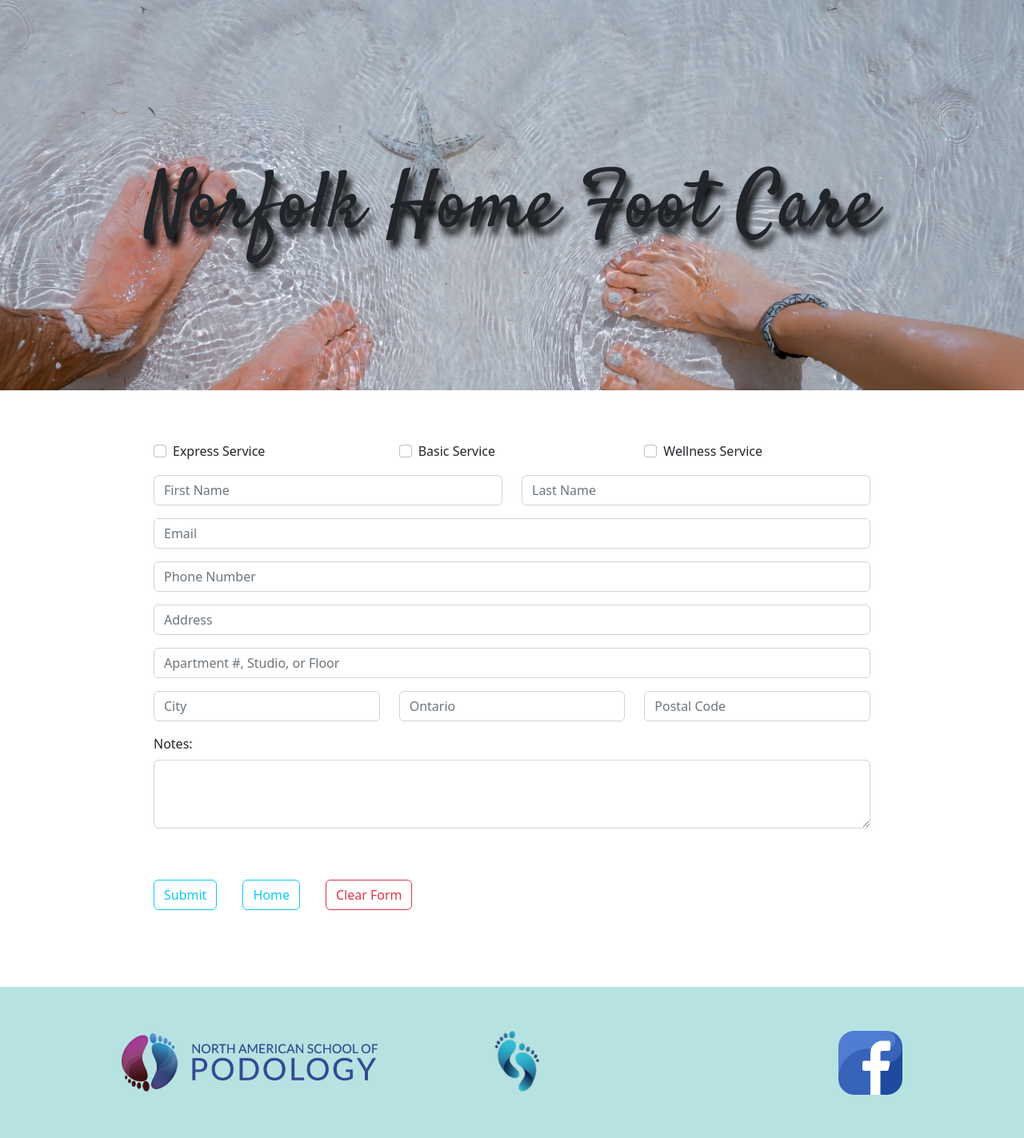
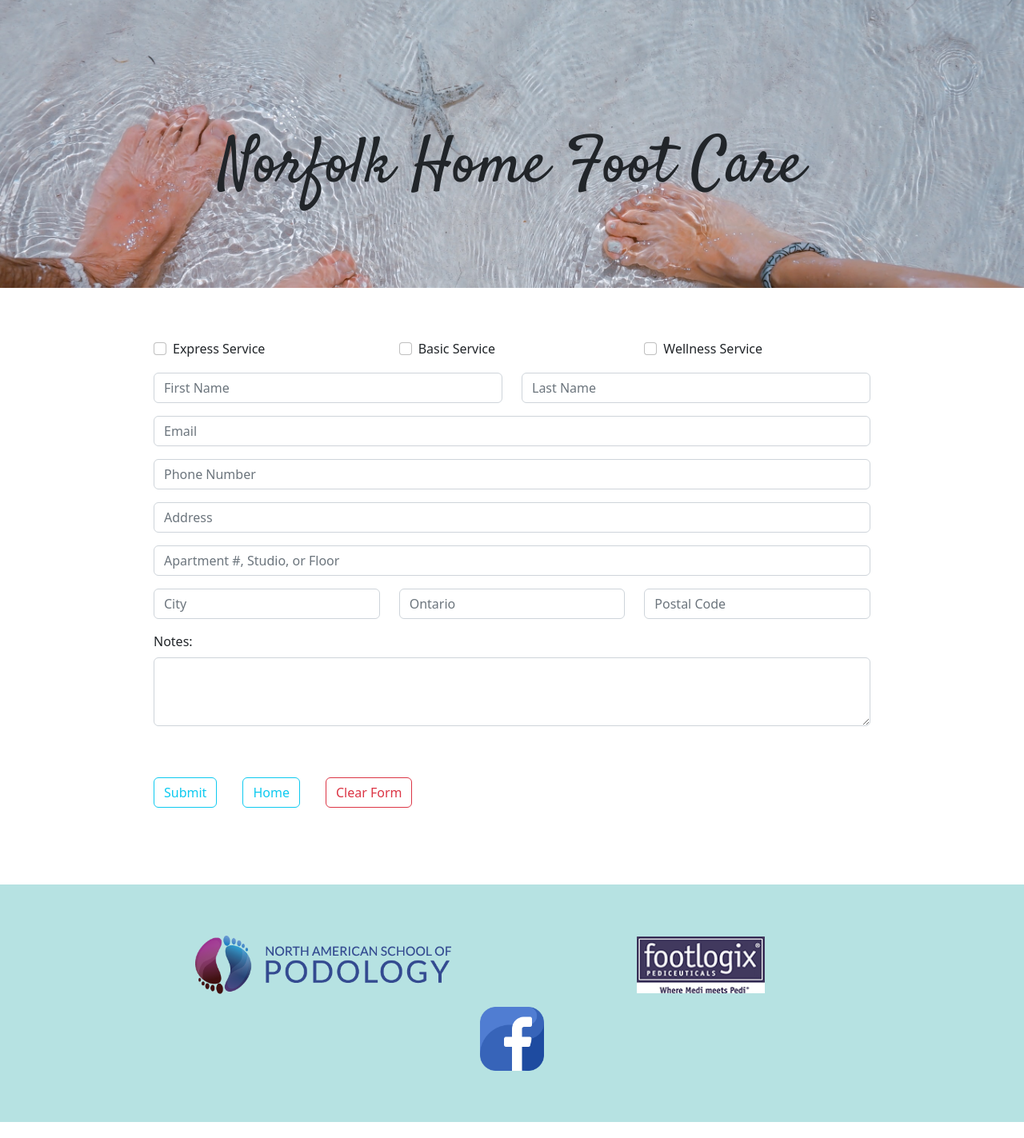
Before and after one commit to ShawnDietrich/norfolk-foot-care, a React (Create React App) app: page /Book in a window 1280 px wide. Shown: the whole page at 80% size. Built offline with nearby package versions, Linux system fonts and the light colour scheme.

Commit message:
More free changes

```diff
--- a/src/App.css
+++ b/src/App.css
@@ -12,15 +12,14 @@ p {
   background-position: center;
   background-size: cover;
   background-repeat: no-repeat;
-  padding-bottom: 10em;
+  padding-bottom: 6em;
 }
 
 .headerText h1 {
   text-align: center;
+  font-size: 80px;
+  font-weight: 500;
   padding-top: 2em;
-  font-size: 100px;
-  font-weight: 500;
-  text-shadow: black 5px 10px 8px;
 }
 
 .aboutSection {
--- a/src/Components/Footer.js
+++ b/src/Components/Footer.js
@@ -3,20 +3,23 @@ import { Col, Container, Row } from "react-bootstrap";
 import facebook from '../Pictures/facebook.png'
 import logo from '../Pictures/logonoback.png'
 import SchoolLogo from '../Pictures/NASP_logo.png'
+import footLogix from '../Pictures/footLogix.jpg'
 const Footer = () => {
     return (
         <div className="footer">
             <Container style={{margin: '0 auto', maxWidth: "1000px"}}>
-                <Row style={{alignItems: 'center'}}>
-                    <Col className="icons" align='start' sm>
+                <Row style={{alignItems: 'center', margin: '1em'}}>
+                    <Col className="icons" align='center' sm>
                         <a href="https://northamericanschoolofpodology.com/about/" target="_blank">
                             <img src={SchoolLogo} style={{ width: "20em", borderRadius: '5px' }} alt='Foot Care Shool' />
                         </a>
                     </Col>
                     <Col align='center' sm>
-                        <img className="logo" src={logo} style={{ width: '5em' }} alt="Norfolk Logo" />
+                        <img className="logo" src={footLogix} style={{ width: '10em' }} alt="Norfolk Logo" />
                     </Col>
-                    <Col className="icons" align='end' sm>
+                </Row>
+                <Row style={{margin: '1em'}}>
+                    <Col className="icons" align="center" sm>
                         <div>
                             <a href="https://www.facebook.com/Norfolkinhomefootcare">
                                 <img src={facebook} style={{ width: '5em' }} alt='facebook' />
--- a/src/Pages/Home.js
+++ b/src/Pages/Home.js
@@ -18,13 +18,13 @@ const Home = () => {
         <div>
             <div className="aboutSection">
                 <div className="sectionTitle">
-                    <h1>About Norfolk Home Foot Care</h1>
+                    <h2>About Norfolk Home Foot Care</h2>
                 </div>
                 <div className="sectionText">
                     <p>
                         Quality foot care that comes to you in your own home.
                     </p>
-                    <p>I am a certified Podologist / PSW that provides foot care throughout Haldimand-Norfolk Ontario</p>
+                    <p>I am a certified Podologist / PSW that provides foot care throughout Haldimand-Norfolk County</p>
                 </div>
             </div>
 
```
Also changed, not shown: src/Pictures/footLogix.jpg (added).
